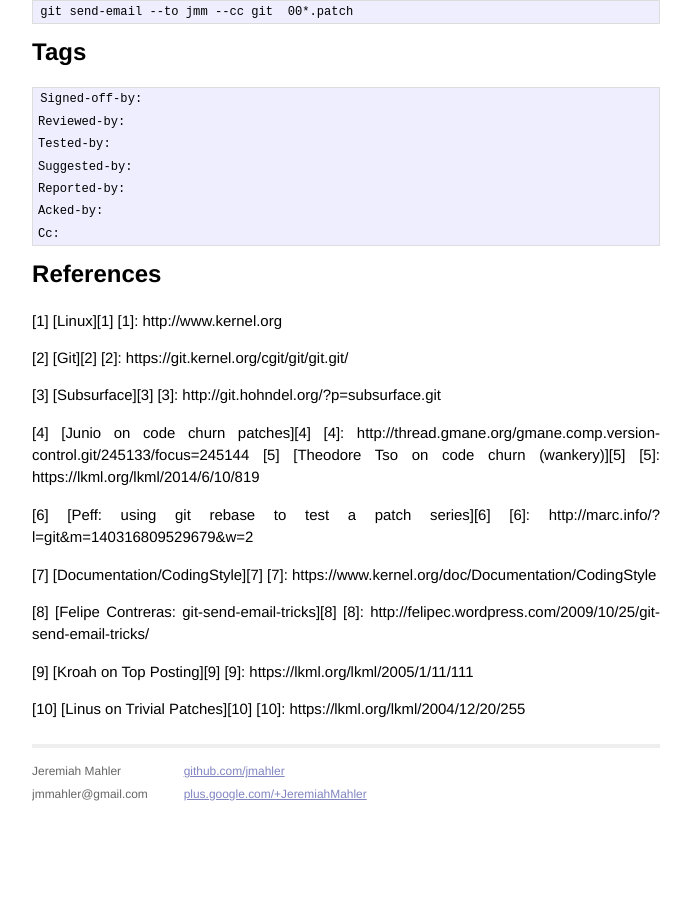
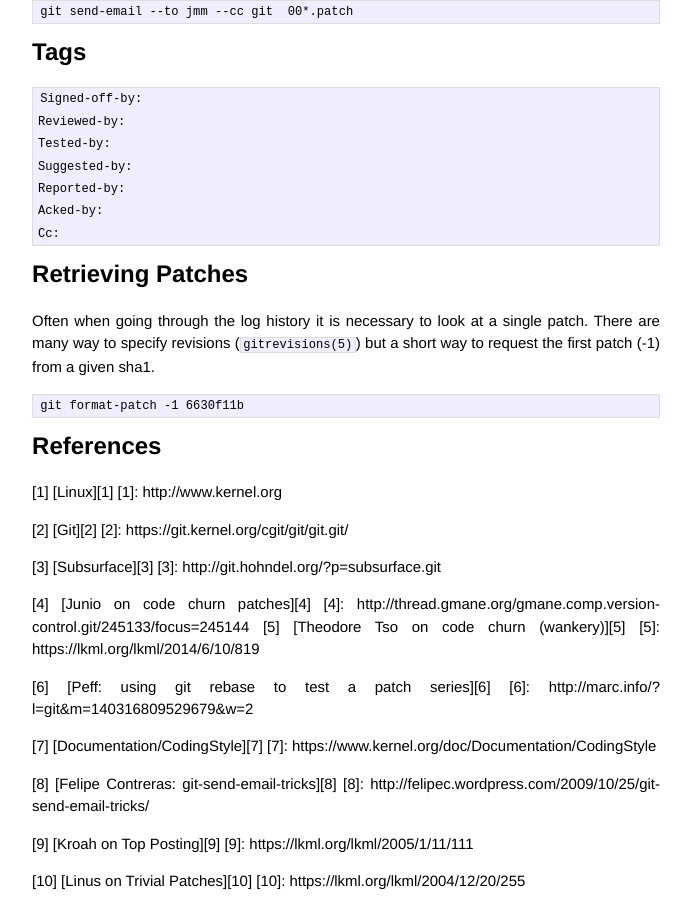
Before and after one commit to jmahler/jmahler.github.io, a Jekyll site: the page built from _posts/2014-06-11-linus-dev.md, in a window 1280 px wide and 900 px high, scrolled down 2789 px. Shown: the whole window, without its empty margins (294-985 px from the left). Built offline with Jekyll 4.4.1, drawn with Linux system fonts in a browser that asks for light colours; Markdown is read by kramdown in place of the engine named in the settings; before the commit the page ends 3606 px from its top, so only the background shows below that.

Commit message:
describe short way to retrieve patches in Git

```diff
--- a/_posts/2014-06-11-linus-dev.md
+++ b/_posts/2014-06-11-linus-dev.md
@@ -156,6 +156,15 @@ Tags
     Acked-by:
     Cc:
 
+Retrieving Patches
+==================
+
+Often when going through the log history it is necessary to look at a
+single patch.  There are many way to specify revisions (`gitrevisions(5)`) but
+a short way to request the first patch (-1) from a given sha1.
+
+    git format-patch -1 6630f11b
+
 References
 ==========
 
```
